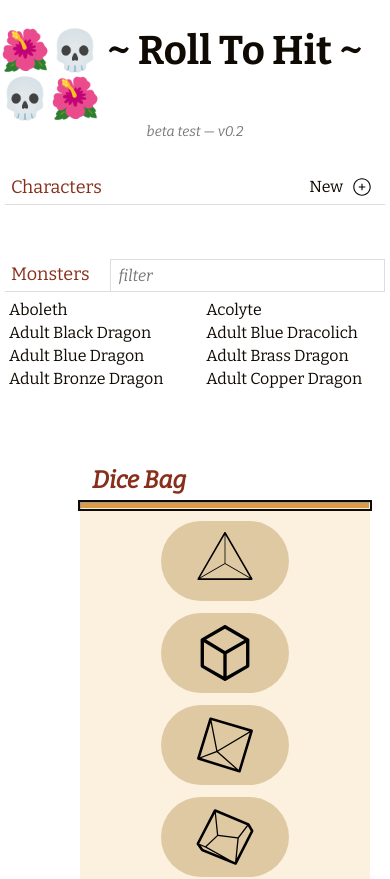
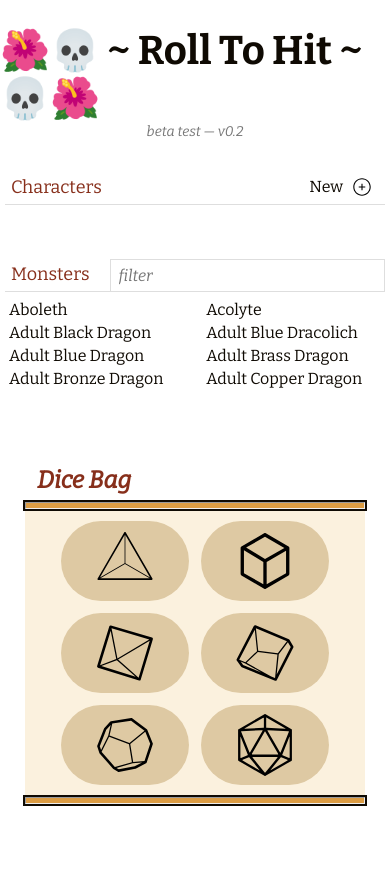
Before and after one commit to wickworks/witchdice, a React (Create React App) app: page / in a window 390 px wide. Shown: the top 879 px of the page. Built offline with nearby package versions, Linux system fonts and the light colour scheme.

Commit message:
More responsiveness styling

```diff
--- a/src/components/Main.scss
+++ b/src/components/Main.scss
@@ -35,9 +35,20 @@
     }
 
     // smaller screens start to have to tweak things
-    @media screen and (max-width: 800px) {
+    @media screen and (max-width: 880px) {
+      .Roller {
+        margin: 0 40px;
+      }
+
       .ActiveAttackList .attack-container {
         width: 100%;
+        margin-left: 40px;
+        margin-right: 40px;
+      }
+
+      .DiceBag, .PartyPanel {
+        margin-left: 20px;
+        margin-right: 20px;
       }
     }
   }
```
